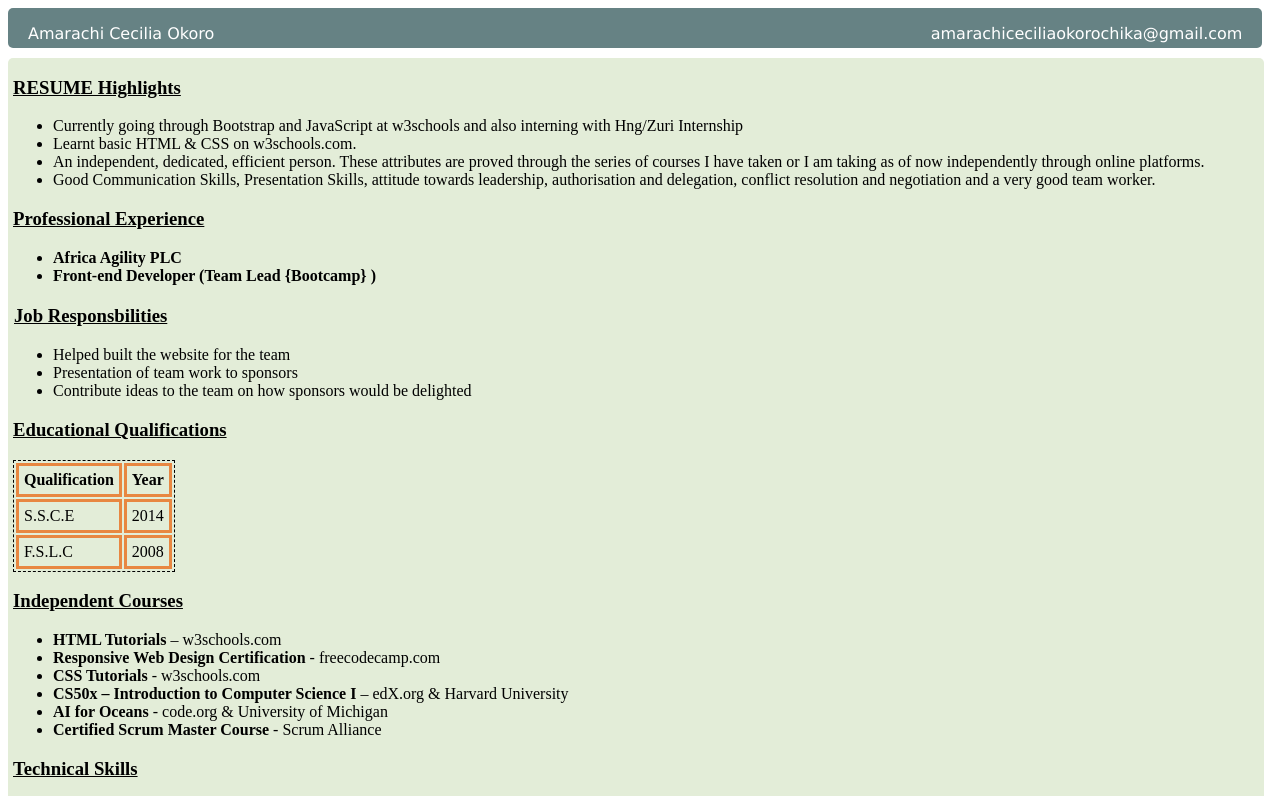
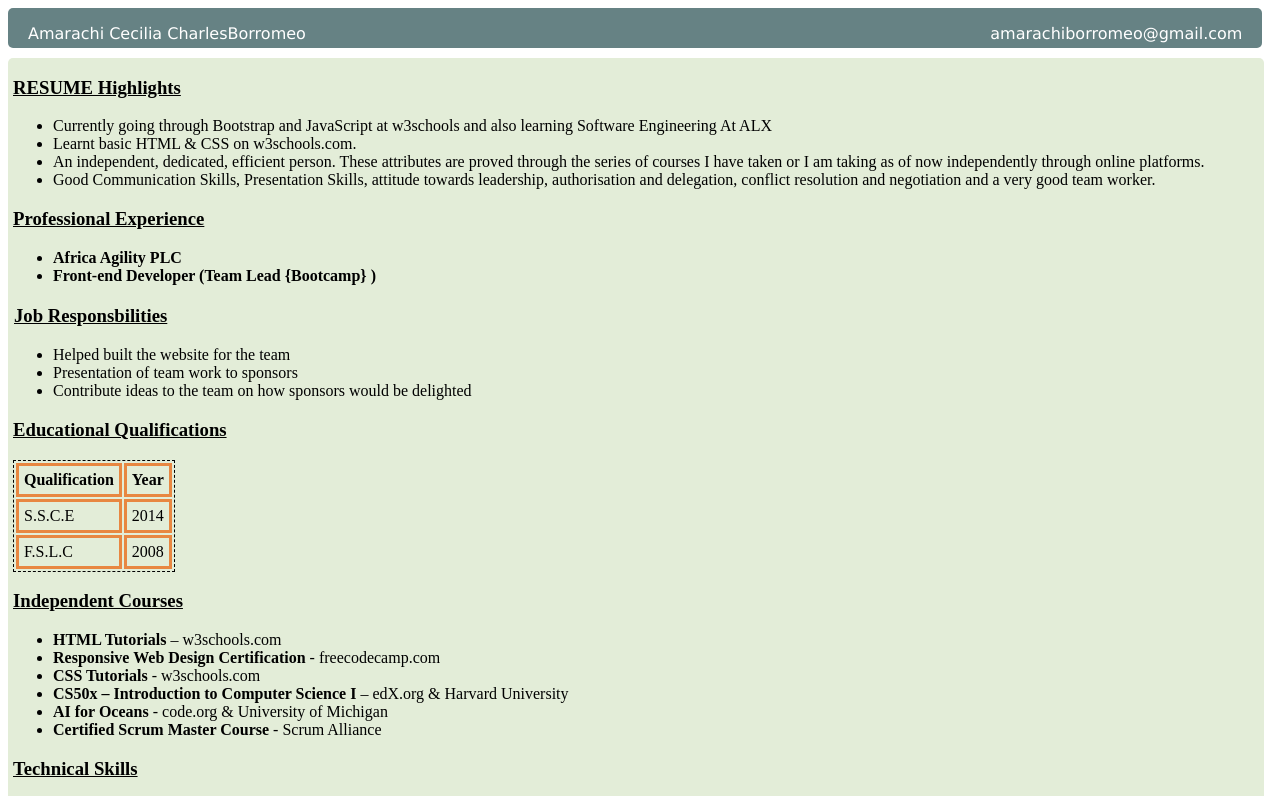
Before and after one commit to cily-codes/My-Resume, a plain HTML site: page index.html in a window 1280 px wide. Shown: the top 796 px of the page. Drawn offline with Linux system fonts and the light colour scheme.

Commit message:
Update resume

```diff
--- a/index.html
+++ b/index.html
@@ -126,8 +126,8 @@ td
 </head>
 <body>
 <div id="header">
-<p id="name">Amarachi Cecilia Okoro</p>
-         <a href="mailto:amarachiceciliaokorochika@gmail.com" target="_blank"><p id="email">amarachiceciliaokorochika@gmail.com</p></a>
+<p id="name">Amarachi Cecilia CharlesBorromeo</p>
+         <a href="mailto:amarachiborromeo@gmail.com" target="_blank"><p id="email">amarachiborromeo@gmail.com</p></a>
      </div>
      <div class="left">
      </div>
@@ -135,7 +135,7 @@ td
             <h3>RESUME Highlights</h3>
             <p>
             <ul>
-                <li>Currently going through Bootstrap and JavaScript at w3schools and also interning with Hng/Zuri Internship</li>
+                <li>Currently going through Bootstrap and JavaScript at w3schools and also learning Software Engineering At ALX</li>
                 <li>Learnt basic HTML & CSS on w3schools.com.</li>
                 <li>An independent, dedicated, efficient person. These attributes are proved through the series of courses I have taken or I am taking as of now independently through online platforms.</li>
                 <li>Good Communication Skills, Presentation Skills, attitude towards leadership, authorisation and delegation, conflict resolution and negotiation and a very good team worker.</li></ul>
@@ -227,6 +227,6 @@ td
             <p>
             I hereby declare that the details furnished above are true and correct to the best of my knowledge and belief.</p>
      </div>
-<div id="footer" > Powered by <a href="https://internship.zuri.team" target="_blank"> Zuri Internship </a> </div>
+<div id="footer" > LinkedIn <a href="https://www.linkedin.com/in/amarachi-cecilia-charlesborromeo-431780153" target="_blank"> click here </a> </div>
     </body>
 </html>
```
